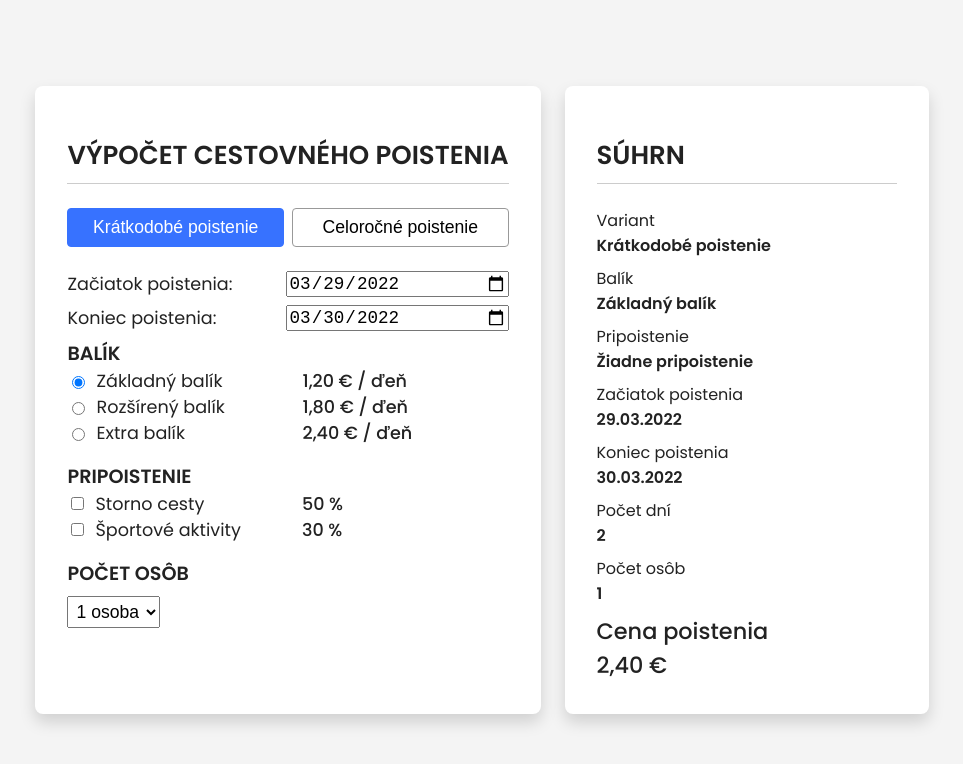
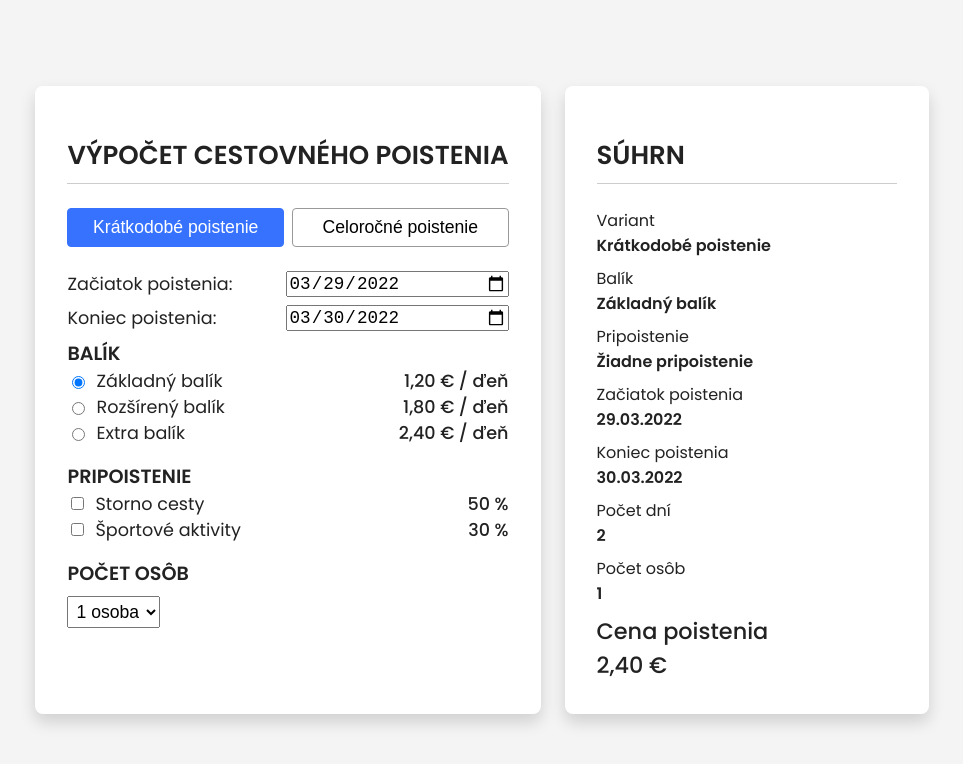
Before and after one commit to PaliBr/insurance-calc, a React (Create React App) app: page / in a window 1280 px wide. Shown: the top 764 px of the page, without its empty margins (158-1121 px from the left). Built offline with nearby package versions, Linux system fonts and the light colour scheme.

Commit message:
design adjustments

```diff
--- a/src/components/FormCheckbox/FormCheckbox.scss
+++ b/src/components/FormCheckbox/FormCheckbox.scss
@@ -12,7 +12,6 @@
         }
 
         .form-checkbox--price {
-            flex: 1;
             font-weight: 500;
         }
     }
--- a/src/components/FormRadio/FormRadio.scss
+++ b/src/components/FormRadio/FormRadio.scss
@@ -12,7 +12,6 @@
         }
 
         .form-radio--price {
-            flex: 1;
             font-weight: 500;
         }
     }
```
